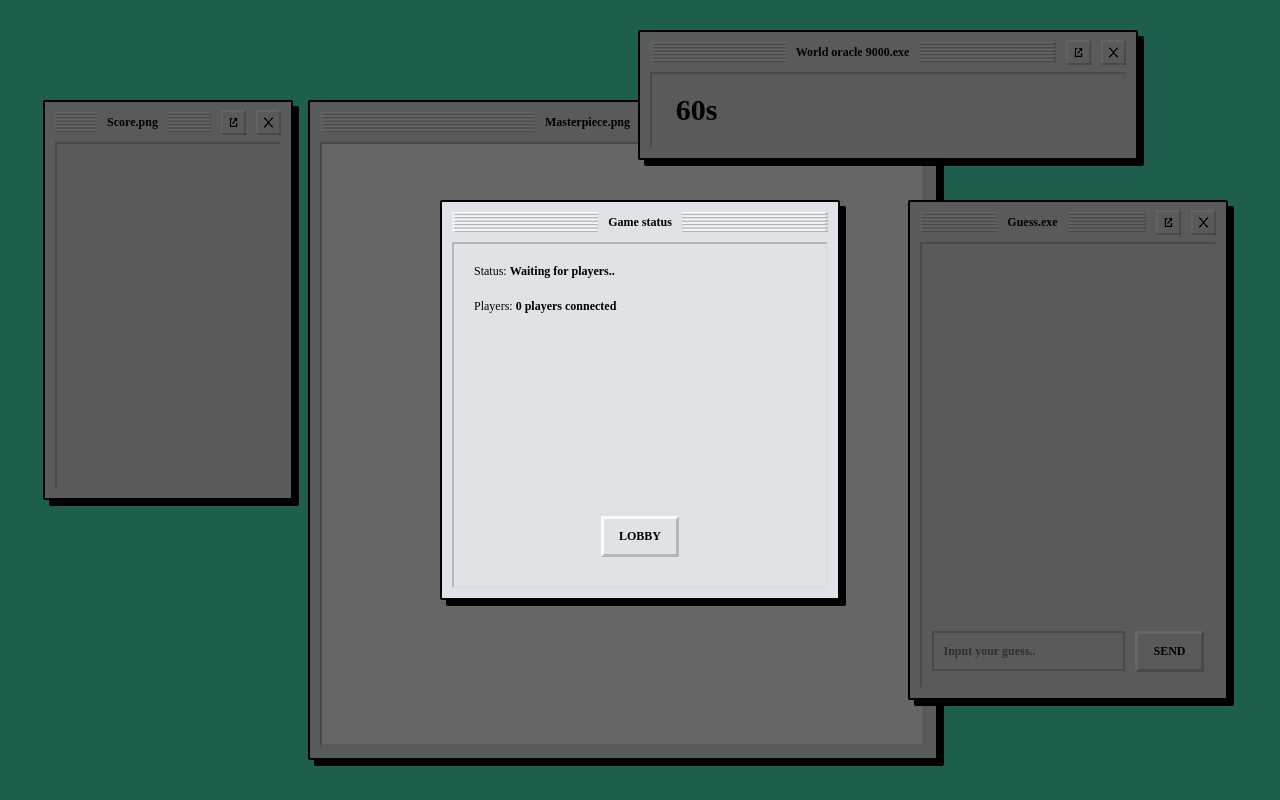
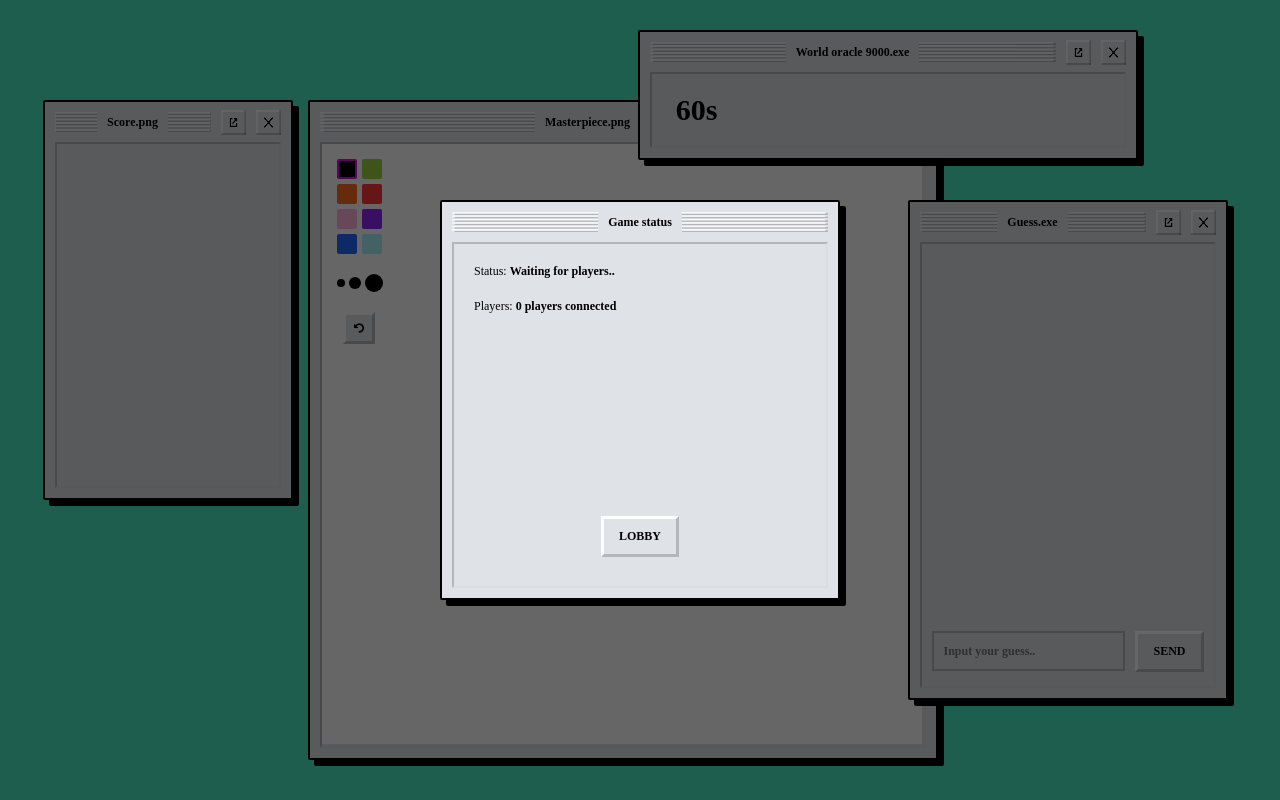
Before and after one commit to fredgrd/codesketch, a React (Create React App) app in the folder client/: page /game in a window 1280 px wide. Built offline with nearby package versions, Linux system fonts and the light colour scheme.

Commit message:
patch: updated the word component

```diff
--- /dev/null
+++ b/client/src/components/canvas/canvas-tools.css
@@ -0,0 +1,99 @@
+.canvas-tools {
+  position: absolute;
+  top: 15px;
+  left: 15px;
+}
+
+.canvas-tools__colors {
+  width: 45px;
+  display: flex;
+  flex-wrap: wrap;
+  gap: 5px;
+}
+
+.canvas-tools__color {
+  width: 20px;
+  height: 20px;
+  cursor: pointer;
+
+  border: 2px solid;
+  border-radius: 2px;
+  border-color: transparent;
+}
+
+.canvas-tools__color--selected {
+  width: 20px;
+  height: 20px;
+  cursor: pointer;
+
+  border: 2px solid;
+  border-radius: 2px;
+  border-color: rgb(230, 0, 255);
+}
+
+.canvas-tools__widths {
+  display: flex;
+  align-items: center;
+  gap: 4px;
+  margin-top: 20px;
+}
+
+.canvas-tools__width--small {
+  height: 8px;
+  width: 8px;
+  cursor: pointer;
+
+  border-radius: 50%;
+  background-color: black;
+}
+
+.canvas-tools__width--medium {
+  height: 12px;
+  width: 12px;
+  cursor: pointer;
+
+  border-radius: 50%;
+  background-color: black;
+}
+
+.canvas-tools__width--big {
+  height: 18px;
+  width: 18px;
+  cursor: pointer;
+
+  border-radius: 50%;
+  background-color: black;
+}
+
+.canvas-tools__revert {
+  width: 45px;
+  display: flex;
+  justify-content: center;
+  align-items: center;
+  margin-top: 20px;
+}
+
+.canvas-tools__revert__button {
+  padding: 8px 8px;
+  display: flex;
+  align-items: center;
+
+  border: 3px solid;
+  border-color: white var(--color-border-dark) var(--color-border-dark) white;
+  background-color: var(--color-grey);
+
+  font-family: IBM Plex Mono;
+  font-weight: 600;
+  font-size: 12px;
+
+  cursor: pointer;
+}
+
+.canvas-tools__revert__button:hover {
+  background-color: #d6d6d6;
+}
+
+.canvas-tools__revert__button__icon {
+  height: 10px;
+  width: 10px;
+}
--- /dev/null
+++ b/client/src/components/canvas/canvas-tools.tsx
@@ -0,0 +1,58 @@
+import React, { useState } from 'react';
+import './canvas-tools.css';
+
+import Revert from '../../assets/revert.png';
+
+const COLORS: string[] = [
+  '#000000',
+  '#9DD241',
+  '#FF6C20',
+  '#FF3737',
+  '#FFB4DE',
+  '#9123F3',
+  '#2469FF',
+  '#A7F4FF',
+];
+
+const CanvasTools: React.FC<{
+  setColor: (color: string) => void;
+  setWidth: (width: number) => void;
+}> = ({ setColor, setWidth }) => {
+  const [colorSelected, setColorSelected] = useState<number>(0);
+
+  const handleClick = (idx: number) => {
+    setColorSelected(idx);
+    setColor(COLORS[idx]);
+  };
+  return (
+    <div className="canvas-tools">
+      <div className="canvas-tools__colors">
+        {COLORS.map((color, idx) => (
+          <div
+            className={
+              colorSelected === idx
+                ? 'canvas-tools__color--selected'
+                : 'canvas-tools__color'
+            }
+            key={idx}
+            style={{ backgroundColor: color }}
+            onClick={() => handleClick(idx)}
+          />
+        ))}
+      </div>
+      <div className="canvas-tools__widths">
+        <div className="canvas-tools__width--small" onClick={() => setWidth(2)}/>
+        <div className="canvas-tools__width--medium" onClick={() => setWidth(5)}/>
+        <div className="canvas-tools__width--big" onClick={() => setWidth(9)}/>
+      </div>
+
+      <div className="canvas-tools__revert">
+        <button className="canvas-tools__revert__button">
+          <img className="canvas-tools__revert__button__icon" src={Revert} />
+        </button>
+      </div>
+    </div>
+  );
+};
+
+export default CanvasTools;
--- a/client/src/components/canvas/drawer-canvas.tsx
+++ b/client/src/components/canvas/drawer-canvas.tsx
@@ -1,8 +1,8 @@
 import React, { useContext, useEffect, useRef, useState } from 'react';
 import { WebSocketContext } from '../../web-socket/web-socket-context';
-import { WebSocketStatus } from '../../web-socket/use-web-socket';
 
 import './canvas.css';
+import CanvasTools from './canvas-tools';
 
 interface Point {
   x: number;
@@ -14,6 +14,8 @@ const DrawerCanvas: React.FC = () => {
   const canvasRef = useRef<HTMLCanvasElement>(null);
   const isDrawing = useRef<boolean>(false);
   const lastPoint = useRef<Point>();
+  const color = useRef<string>('black');
+  const width = useRef<number>(5);
 
   useEffect(() => {
     window.addEventListener('mousemove', mouseHandler);
@@ -86,15 +88,16 @@ const DrawerCanvas: React.FC = () => {
 
     const start = lastPoint.current ?? end;
 
-    ctx.lineWidth = 5;
+    ctx.lineWidth = width.current;
     ctx.beginPath();
-    ctx.strokeStyle = 'black';
+    ctx.strokeStyle = color.current;
     ctx.moveTo(start.x, start.y);
     ctx.lineTo(end.x, end.y);
     ctx.stroke();
 
     ctx.beginPath();
-    ctx.arc(start.x, start.y, 2.5, 0, 2 * Math.PI);
+    ctx.fillStyle = color.current;
+    ctx.arc(start.x, start.y, width.current / 2, 0, 2 * Math.PI);
     ctx.fill();
 
     lastPoint.current = end;
@@ -110,6 +113,14 @@ const DrawerCanvas: React.FC = () => {
         onMouseDown={mouseDownHandler}
         onMouseUp={mouseUpHandler}
       ></canvas>
+      <CanvasTools
+        setColor={(val: string) => {
+          color.current = val;
+        }}
+        setWidth={(val: number) => {
+          width.current = val;
+        }}
+      />
     </div>
   );
 };
--- a/client/src/components/chat/chat.tsx
+++ b/client/src/components/chat/chat.tsx
@@ -25,6 +25,12 @@ const Chat: React.FC = () => {
 
   const handleInput = () => {
     if (!input.length || !user || !gameContext) return;
+
+    if (
+      gameContext.selectedUser === user.id &&
+      gameContext.roundState === RoundState.ROUND_STARTED
+    )
+      return;
 
     const userFromContext = gameContext?.users.find(
       (e) => e.user.id === user?.id
--- a/client/src/components/word/word.css
+++ b/client/src/components/word/word.css
@@ -45,3 +45,8 @@
   margin-top: 30px;
   border-bottom: 3px solid black;
 }
+
+.word__preview__full {
+  font-size: 24px;
+  letter-spacing: 2px;
+}
--- a/client/src/components/word/word.tsx
+++ b/client/src/components/word/word.tsx
@@ -2,9 +2,11 @@ import React, { useContext, useEffect, useRef, useState } from 'react';
 import './word.css';
 import Window from '../window/window';
 import { GameContext } from '../../game-context/game-context-provider';
-import { RoundState } from '../../game-context/game-context';
+import { GameState, RoundState } from '../../game-context/game-context';
+import { UserContext } from '../../user/user-context';
 
 const Word: React.FC = () => {
+  const user = useContext(UserContext);
   const context = useContext(GameContext);
   const [roundStarted, setRoundStarted] = useState<boolean>(false);
   const [countdown, setCountdown] = useState<number>(60);
@@ -22,7 +24,8 @@ const Word: React.FC = () => {
     if (context?.roundState === RoundState.ROUND_STARTED) {
       startTimer();
     } else if (
-      context?.roundState === RoundState.ROUND_ENDED &&
+      (context?.roundState === RoundState.ROUND_ENDED ||
+        context?.gameState === GameState.GAME_ENDED) &&
       interval.current
     ) {
       clearInterval(interval.current);
@@ -44,12 +47,6 @@ const Word: React.FC = () => {
     interval.current = int;
   };
 
-  console.log(
-    'WORD',
-    context?.word.split('').length,
-    390 / (context?.word.split('').length || 1)
-  );
-
   const computeWidth = (): number | undefined => {
     const wordChars = context?.word.split('').length;
 
@@ -58,6 +55,26 @@ const Word: React.FC = () => {
     const width = 360 - 8 * (wordChars - 1);
 
     return width / wordChars;
+  };
+
+  const renderWord = () => {
+    if (context?.selectedUser === user?.id) {
+      return (
+        <div className="word__preview__full">{context?.word.toUpperCase()}</div>
+      );
+    } else {
+      return context?.word
+        .split('')
+        .map((char, index) => (
+          <div
+            className={
+              char !== ' ' ? 'word__preview__char' : 'word__preview__space'
+            }
+            style={{ width: `${computeWidth() || 0}px` }}
+            key={index}
+          />
+        ));
+    }
   };
 
   return (
@@ -72,15 +89,7 @@ const Word: React.FC = () => {
             {countdown}s
           </div>
           <div className="word__preview" ref={previewRef}>
-            {context?.word.split('').map((char, index) => (
-              <div
-                className={
-                  char !== ' ' ? 'word__preview__char' : 'word__preview__space'
-                }
-                style={{ width: `${computeWidth() || 0}px` }}
-                key={index}
-              />
-            ))}
+            {renderWord()}
           </div>
         </div>
       </Window>
```
Also changed, not shown: client/src/assets/revert.png (added).
